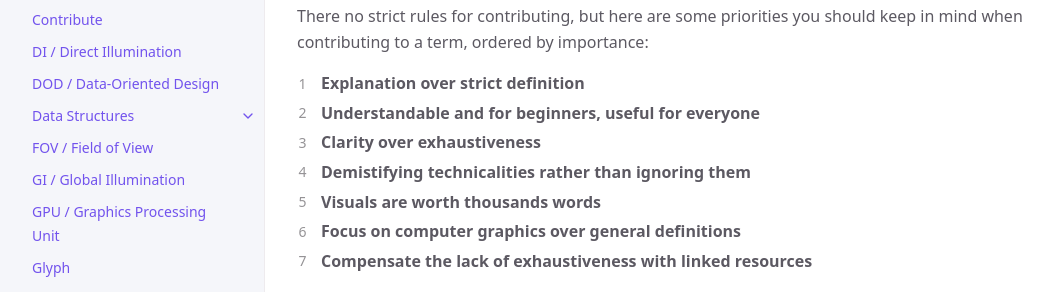
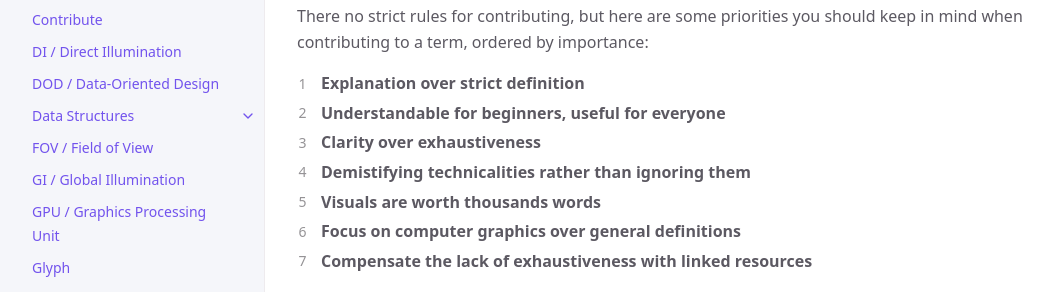
Before and after one commit to GraphicsGlossary/graphicsglossary.github.io, a Jekyll site: the page built from contribution.md, in a window 1280 px wide and 900 px high. Shown: the part 376-668 px from the top of the window, without its empty margins (107-1171 px from the left). Built offline with Jekyll 4.4.1, drawn with Linux system fonts in a browser that asks for light colours; cached includes are drawn as plain includes.

Commit message:
fix typo

```diff
--- a/contribution.md
+++ b/contribution.md
@@ -14,7 +14,7 @@ To contribute, you are encouraged to use the GitHub repository of this project [
 
 There no strict rules for contributing, but here are some priorities you should keep in mind when contributing to a term, ordered by importance:
 1. **Explanation over strict definition**
-2. **Understandable and for beginners, useful for everyone**
+2. **Understandable for beginners, useful for everyone**
 3. **Clarity over exhaustiveness**
 4. **Demistifying technicalities rather than ignoring them**
 4. **Visuals are worth thousands words**
```
